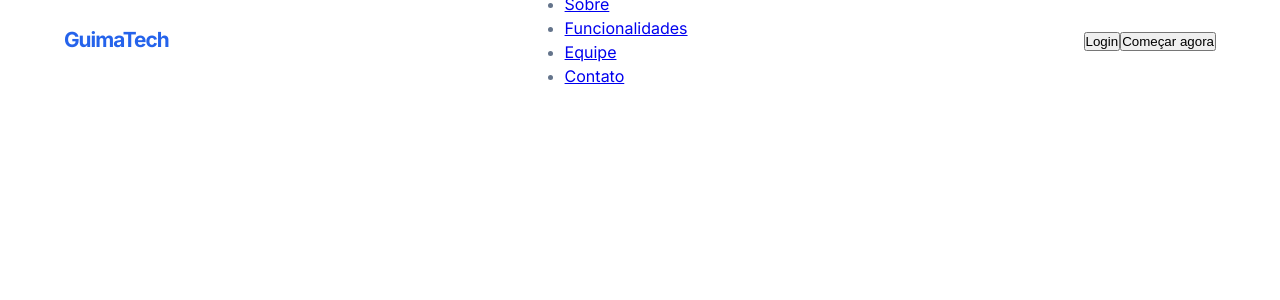
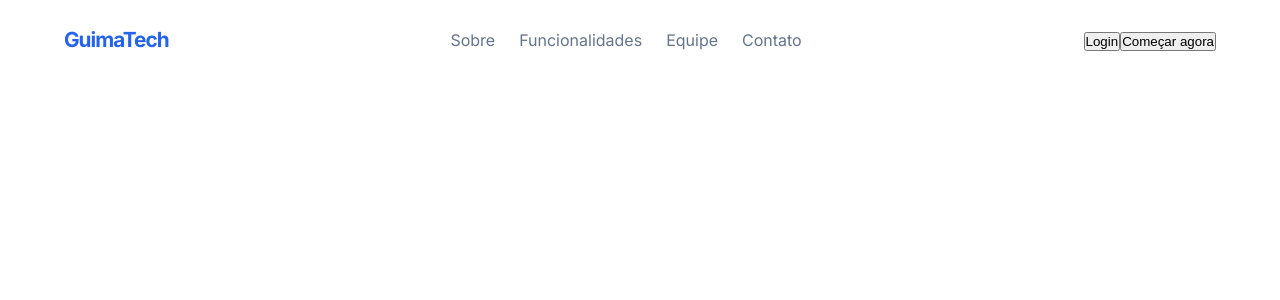
Before and after one commit to Heitor-Guimaraes-10/REACT-LANDING-PAGE, a React (Vite) app in the folder landing-page/: page / in a window 1280 px wide. Shown: the top 300 px of the page. Built offline with nearby package versions, Linux system fonts and the light colour scheme.

Commit message:
style: update NavBar styles for improved layout and spacing

```diff
--- a/landing-page/src/components/NavBar/style.css
+++ b/landing-page/src/components/NavBar/style.css
@@ -19,3 +19,16 @@ nav {
     text-decoration: none;
     letter-spacing: -1px;
 }
+
+.list-menu {
+    list-style: none;
+    display: flex;
+    gap: 24px;
+
+}
+
+.link {
+   text-decoration: none;
+    color: var(--neutral-color);
+
+}
```
